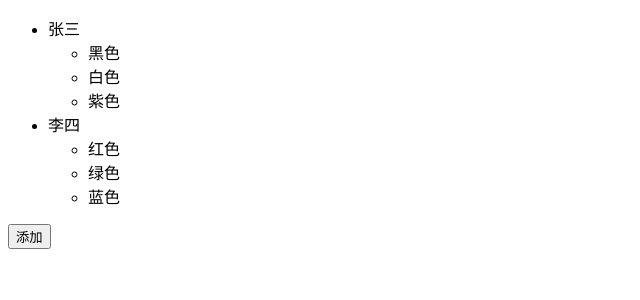
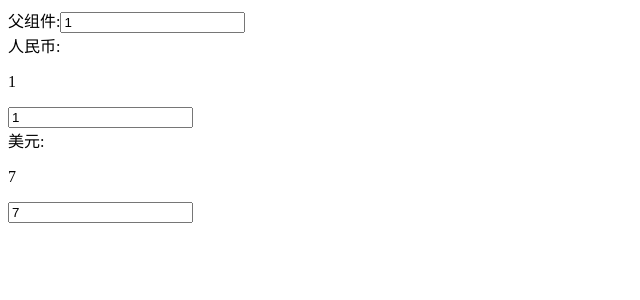
Before and after one commit to yq1930/react-demo, a React (Create React App) app: page / in a window 1280 px wide. Shown: the top 300 px of the page, without its empty margins (0-640 px from the left). Built offline with nearby package versions, Linux system fonts and the light colour scheme.

Commit message:
表单，组件ref and DOM，状态提升

```diff
--- a/src/IfDemo.jsx
+++ b/src/IfDemo.jsx
@@ -22,7 +22,7 @@ export default class IfDemo extends React.Component {
         <p>{isShowName}</p>
         <button onClick={this.changeBtn}>登陆</button>
 
-        {names.length != 0 ? (
+        {names.length !== 0 ? (
           names.map((item, index) => {
             return (
               <div key={index}>
--- /dev/null
+++ b/src/RefsAndDemo.jsx
@@ -0,0 +1,21 @@
+import React from "react";
+
+export default class RefsAndDemo extends React.Component {
+  constructor(props) {
+    super(props);
+    this.divDemo = React.createRef();
+  }
+
+  componentDidMount() {
+    console.log(this.divDemo.current);
+    this.divDemo.current.style.color = "red";
+  }
+  render() {
+    return (
+      <div>
+        <h3>refs and DOM</h3>
+        <div ref={this.divDemo}>你好，世界!</div>
+      </div>
+    );
+  }
+}
--- /dev/null
+++ b/src/RefsAndForm.jsx
@@ -0,0 +1,27 @@
+import React from "react";
+
+export default class RefsAndForm extends React.Component {
+  constructor(props) {
+    super(props);
+    this.userName = React.createRef();
+    this.password = React.createRef();
+  }
+
+  changeBtn = () => {
+    console.log(this.userName.current.value);
+    console.log(this.password.current.value);
+  };
+
+  render() {
+    return (
+      <div>
+        <h3>refs and Form</h3>
+        <div>
+          <input type="text" ref={this.userName} />
+          <input type="text" ref={this.password} />
+          <button onClick={this.changeBtn}>提交</button>
+        </div>
+      </div>
+    );
+  }
+}
--- a/src/app.jsx
+++ b/src/app.jsx
@@ -5,7 +5,10 @@ import React from "react";
 // import ComponentList from "./ComponentList";
 // import SetStateDemo from "./SetStateDemo";
 // import IfDemo from "./IfDemo";
-import KeyDemo from "./KeyDemo";
+// import KeyDemo from "./KeyDemo";
+// import RefsAndDemo from "./RefsAndDemo";
+// import RefsAndForm from "./RefsAndForm";
+import Parent from "./components/parent";
 
 export default class App extends React.Component {
   constructor(props) {
@@ -38,7 +41,10 @@ export default class App extends React.Component {
         {/* <button onClick={this.changeTitle}>修改title</button> */}
         {/* <SetStateDemo /> */}
         {/* <IfDemo /> */}
-        <KeyDemo></KeyDemo>
+        {/* <KeyDemo></KeyDemo> */}
+        {/* <RefsAndDemo></RefsAndDemo> */}
+        {/* <RefsAndForm /> */}
+        <Parent />
       </div>
     );
   }
--- /dev/null
+++ b/src/components/child1.jsx
@@ -0,0 +1,31 @@
+import React from "react";
+
+export default class Child2 extends React.Component {
+  constructor(props) {
+    super(props);
+    this.state = {
+      money: 1,
+    };
+  }
+
+  componentDidMount() {
+    this.setState({ money: this.state.money });
+  }
+
+  handleChange = (e) => {
+    this.setState({ money: e.target.value });
+  };
+
+  render() {
+    return (
+      <div>
+        <p>{this.props.money}</p>
+        <input
+          type="text"
+          value={this.state.money}
+          onChange={this.handleChange}
+        />
+      </div>
+    );
+  }
+}
--- /dev/null
+++ b/src/components/child2.jsx
@@ -0,0 +1,31 @@
+import React from "react";
+
+export default class Child1 extends React.Component {
+  constructor(props) {
+    super(props);
+    this.state = {
+      money: 1,
+    };
+  }
+
+  componentDidMount() {
+    this.setState({ money: this.state.money * 7 });
+  }
+
+  handleChange = (e) => {
+    this.setState({ money: e.target.value });
+  };
+
+  render() {
+    return (
+      <div>
+        <p>{this.props.money * 7}</p>
+        <input
+          type="text"
+          value={this.state.money}
+          onChange={this.handleChange}
+        />
+      </div>
+    );
+  }
+}
--- /dev/null
+++ b/src/components/parent.jsx
@@ -0,0 +1,39 @@
+import React from "react";
+import Child1 from "./child1";
+import Child2 from "./child2";
+
+export default class Parent extends React.Component {
+  constructor() {
+    super();
+    this.state = {
+      money: 1,
+    };
+  }
+
+  handleChange = (e) => {
+    this.setState({ money: e.target.value });
+  };
+
+  render() {
+    return (
+      <div>
+        <div>
+          父组件:
+          <input
+            type="text"
+            value={this.state.money}
+            onChange={this.handleChange}
+          />
+        </div>
+        <div>
+          人民币:
+          <Child1 money={this.state.money} />
+        </div>
+        <div>
+          美元:
+          <Child2 money={this.state.money} />
+        </div>
+      </div>
+    );
+  }
+}
```
